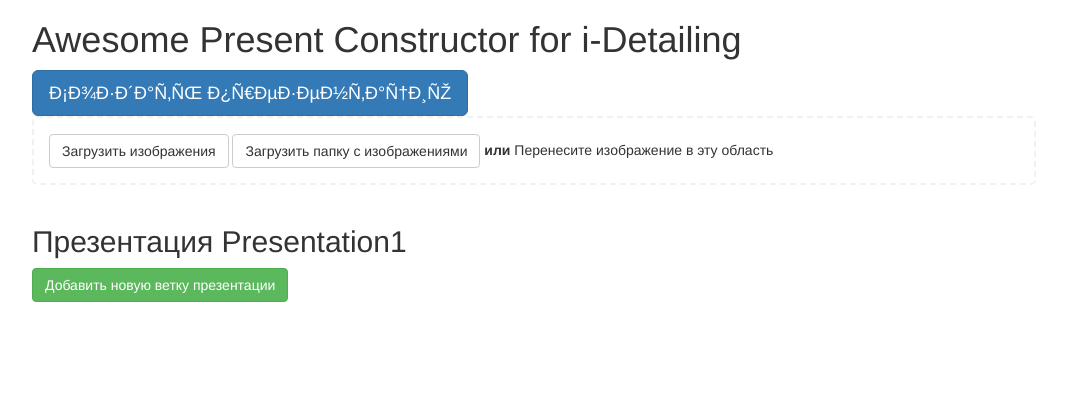
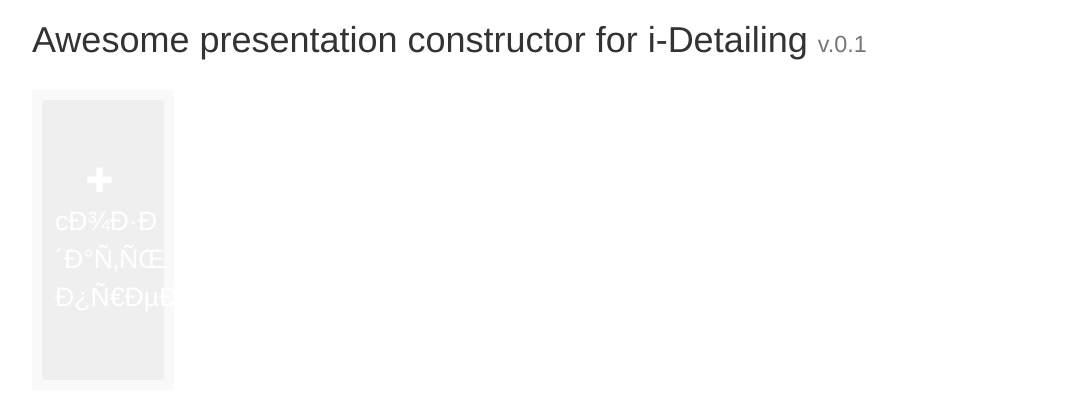
Before and after one commit to 4-life/Present-Constructor, a PHP site: page / in a window 1280 px wide. Shown: the top 419 px of the page, without its empty margins (106-1173 px from the left). Run offline with PHP 8.4, Linux system fonts and the light colour scheme.

Commit message:
adding present manupilation

```diff
--- a/index.html
+++ b/index.html
@@ -29,11 +29,38 @@
 	<div class="wrapper">
 		<section>
 
-			<h1>Awesome Present Constructor for i-Detailing</h1>
+			<h1>Awesome presentation constructor for i-Detailing <small>v.0.1</small></h1>
+			<div ng-if="content == 'presentList'">
+				<div class="row">
+					<div class="col-md-2" ng-repeat="presentation in presentAllData">
+						<div class="presentBlock" ng-click="showPresent($index)">
+							<div class="thumbnail" flow-init>
+								<img ng-if="presentation.columns.length>0" flow-img="presentation.columns[0].cards[0].data" />
+								<span ng-if="presentation.columns.length==0" class="glyphicon glyphicon-picture"></span>
+							</div>
+							<div class="caption">
+								<h3>{{presentation.name}}<span class="glyphicon glyphicon-pencil edit"></span></h3>
+								<p ng-if="presentation.columns.length>0">
+									Доступные визиты:
+									<span ng-repeat="col in presentation.columns">
+										{{col.name}}({{col.cards.length}})
+									</span>
+								</p>
+								<p ng-if="presentation.columns.length==0"><i>пустая презентация</i></p>
+							</div>
+						</div>
+					</div>
+					<div class="col-md-2">
+						<div class="presentBlock">
+							<button class="btn createPresentBtn"  ng-click="createNewPresent()"><span class="glyphicon glyphicon-plus"></span>cоздать презентацию</button>
+						</div>
+					</div>
+				</div>
+			</div>
 
-			<button class="btn btn-primary btn-lg">Создать презентацию</button>
-
-			<div ng-include="'views/create.html'"></div>
+			<div ng-if="content == 'presentDetail'">
+				<div ng-include="'views/detail.html'"></div>
+			</div>
 
 		</section>
     </div>
--- a/scripts/controllers/PresentController.js
+++ b/scripts/controllers/PresentController.js
@@ -5,14 +5,15 @@
 
 angular.module('ng-app').controller('PresentController', ['$scope', 'BoardService', 'BoardDataFactory', function ($scope, BoardService, BoardDataFactory) {
 
-  $scope.presentData = BoardService.presentData(BoardDataFactory.kanban);
+  $scope.presentAllData = BoardDataFactory.presents;
+
+  if($scope.presentAllData[0]){
+	$scope.presentData = BoardService.presentData($scope.presentAllData[0]);
+  }
+
+  $scope.content = "presentList";
 
   $scope.presentSortOptions = {
-
-    //restrict move across columns. move only within column.
-    /*accept: function (sourceItemHandleScope, destSortableScope) {
-     return sourceItemHandleScope.itemScope.sortableScope.$id !== destSortableScope.$id;
-     },*/
     itemMoved: function (event) {
       event.source.itemScope.modelValue.status = event.dest.sortableScope.$parent.column.name;
     },
@@ -32,11 +33,6 @@ angular.module('ng-app').controller('PresentController', ['$scope', 'BoardServic
   $scope.addNewColumn = function () {
     BoardService.addNewColumn($scope.presentData);
   }
-  $scope.deleteAlert = function (alert) {
-	var index = $scope.alertSizeFiles.indexOf(alert);
-	$scope.alertSizeFiles.splice(index, 1);
-  }
-
   $scope.alertSizeFiles = [];
   $scope.addNewCard = function (file,column) {
 	if(file.size>5000000){
@@ -48,4 +44,38 @@ angular.module('ng-app').controller('PresentController', ['$scope', 'BoardServic
   }
 
 
+  $scope.deleteAlert = function (alert) {
+	var index = $scope.alertSizeFiles.indexOf(alert);
+	$scope.alertSizeFiles.splice(index, 1);
+  }
+
+  $scope.showPresent = function(key){
+	$scope.presentData = BoardService.presentData($scope.presentAllData[key]);
+	$scope.setContent("presentDetail");
+  }
+
+
+
+  $scope.createNewPresent = function(){
+	var index = $scope.presentAllData.length;
+	var newBoard = new Board(index, "Present"+index, 0);
+	$scope.presentAllData[index] = newBoard;
+	$scope.presentData = BoardService.presentData(newBoard);
+	$scope.setContent("presentDetail");
+  }
+
+  $scope.saveData = function(present){
+    BoardService.saveData($scope.presentAllData, present);
+	$scope.setContent("presentList");
+  }
+
+  $scope.removeData = function(present){
+    BoardService.removeData($scope.presentAllData, present);
+	$scope.setContent("presentList");
+  }
+
+  $scope.setContent = function(content){
+	$scope.content = content;
+  }
+
 }]);
--- a/scripts/services/BoardDataFactory.js
+++ b/scripts/services/BoardDataFactory.js
@@ -6,12 +6,8 @@
 angular.module('ng-app').service('BoardDataFactory', function () {
 
   return {
-    kanban: {
-      "name": "Presentation1",
-      "numberOfColumns": 0,
-      "columns": [
+    presents: [
 
-      ]
-    }
+    ]
   };
 });
--- a/scripts/services/BoardService.js
+++ b/scripts/services/BoardService.js
@@ -6,44 +6,34 @@
 angular.module('ng-app').service('BoardService', ['$modal', 'BoardManipulator', function ($modal, BoardManipulator) {
 
   return {
+    removeData: function (allData, board) {
+       BoardManipulator.removeData(allData, board);
+    },
+    saveData: function (allData, board) {
+       BoardManipulator.saveData(allData, board);
+    },
     removeCard: function (board, column, card) {
        BoardManipulator.removeCardFromColumn(board, column, card);
     },
     removeColumn: function (board, column) {
        BoardManipulator.removeColumn(board, column);
     },
-
-    addNewCard: function (board, file, column) {
-      /*var modalInstance = $modal.open({
-        templateUrl: 'views/partials/newCard.html',
-        controller: 'NewCardController',
-        backdrop: 'static',
-        resolve: {
-          column: function () {
-            return column;
-          }
-        }
-      });
-      modalInstance.result.then(function (cardDetails) {
-        if (cardDetails) {
-          BoardManipulator.addCardToColumn(board, cardDetails.column, cardDetails.title, cardDetails.details);
-        }
-      });
-	  */
+    addNewColumn: function (board) {
+       BoardManipulator.addColumn(board);
+    },
+	addNewCard: function (board, file, column) {
 	  if(!column){
-		BoardManipulator.addCardInNewColumn(board, "Slide", file.name, file);
+		BoardManipulator.addCardToNewColumn(board, file.name, "пустое описание1", file);
 	  }else{
-		BoardManipulator.addCardToColumn(board, column, "Slide", file.name, file);
+		BoardManipulator.addCardToColumn(board, column, file.name, "пустое описание2", file);
 	  }
     },
-    addNewColumn: function (board) {
-       BoardManipulator.addNewColumn(board);
-    },
-    presentData: function (board) {
-      var presentData = new Board(board.name, board.numberOfColumns);
+	presentData: function (board) {
+      var presentData = new Board(board.id, board.name, board.numberOfColumns);
       angular.forEach(board.columns, function (column) {
         BoardManipulator.addColumn(presentData, column.name);
         angular.forEach(column.cards, function (card) {
+		  console.log(card.data);
           BoardManipulator.addCardToColumn(presentData, column, card.title, card.details, card.data);
         });
       });
--- a/styles/base.css
+++ b/styles/base.css
@@ -22,7 +22,7 @@ body{overflow-y:scroll;}
 
 .columnHeader,
 #board .table thead th {
-    padding: 5px 0;
+    padding: 5px 10px;
     font-size: 20px;
     font-weight: normal;
     border-bottom: 1px solid #dddddd;
@@ -294,8 +294,45 @@ div.task h3 {
 	cursor:pointer;
 }
 .slideNameForm,.slideDetailsForm{
-	position:absolute;
+	margin:0;
+	width:100%;
 }
 .btn-removeCard{
 	width:100%;
 }
+.presentBlock{
+	height: 300px;
+	background: #f9f9f9;
+	padding: 10px;
+	overflow:hidden;
+	margin: 20px 0;
+	cursor:pointer;
+}
+.presentBlock:hover{
+	background: rgb(221, 221, 221);
+}
+.presentBlock .thumbnail{
+	min-height:150px;
+}
+.presentBlock .thumbnail span{
+	text-align:center;
+	width:100%;
+	font-size:100pt;
+	color:#ccc;
+}
+.createPresentBtn{
+	width: 100%;
+	height: 100%;
+	color: #fff;
+	font-size: 20pt;
+	white-space: normal;
+}
+.createPresentBtn:hover{
+	background: #ccc;
+}
+.presentManipulate{
+	margin:20px 0;
+}
+.glyphicon{
+	margin-right:5px;
+}
--- a/views/create.html
+++ /dev/null
@@ -1,46 +0,0 @@
-			<div flow-init flow-files-submitted="$flow.upload()" flow-file-added="!!{png:1,gif:1,jpg:1,jpeg:1}[$file.getExtension()]" flow-file-success="addNewCard($file,presentData.columns[0])">
-				<div class="drop" flow-drop ng-class="dropClass">
-					<span class="btn btn-default" flow-btn>Загрузить изображения</span>
-					<span class="btn btn-default" flow-btn flow-directory ng-show="$flow.supportDirectory">Загрузить папку с изображениями</span>
-					<b>или</b>
-					Перенесите изображение в эту область
-				</div>
-				<div class="alert alert-danger" ng-repeat="alert in alertSizeFiles" ng-click="deleteAlert(alert)" role="alert"><span class="glyphicon glyphicon-exclamation-sign" aria-hidden="true"></span> Слишком большой размер изображения {{alert}}! Допустимо до 5мб.</div>
-
-				<div id="columns" class="row">
-					<h2 class="editable" ng-click="presentName = ! presentName; temp.name = presentData.name">Презентация {{presentData.name}} <span class="glyphicon glyphicon-pencil edit"></span></h2>
-
-					<div class="input-group presentNameForm" ng-class="{ 'hidden': ! presentName }">
-						<input type="text" class="form-control" placeholder="{{presentData.name}}" name="input" ng-model="presentData.name" required ng-trim="false"/>
-						<span class="input-group-btn">
-							<button class="btn btn-success active" type="button" ng-click="presentName = ! presentName">Сохранить</button>
-							<button class="btn btn-danger active" type="button" ng-click="presentName = ! presentName; presentData.name=temp.name">Отменить</button>
-						</span>
-					</div>
-
-					<div class="column_present" ng-repeat="column in presentData.columns" data-columnindex="{{$index}}" id="column{{$index}}">
-						<div class="column">
-							<div class="columnHeader">
-								<a title="remove column" class="btn btn-xs btn-danger removeColumn" ng-click="removeColumn(column)">Удалить ветку {{column.title}}</a>
-
-								<span class="present_title editable" ng-click="changeTitle = ! changeTitle; temp.title = column.title">
-									Ветка {{column.title}} <span class="glyphicon glyphicon-pencil edit"></span> (слайдов: {{column.cards.length}})
-								</span>
-
-								<div class="input-group" ng-class="{ 'hidden': ! changeTitle }">
-									<input type="text" class="form-control" placeholder="{{column.title}}" name="input" ng-model="column.title" required ng-trim="false"/>
-									<span class="input-group-btn">
-										<button class="btn btn-success active" type="button" ng-click="changeTitle = ! changeTitle">Сохранить</button>
-										<button class="btn btn-danger active" type="button" ng-click="changeTitle = ! changeTitle; column.title=temp.title">Отменить</button>
-									</span>
-								</div>
-
-							</div>
-							<ul class="cards card-list" as-sortable="presentSortOptions" ng-model="column.cards">
-								<li class="card" ng-repeat="card in column.cards" as-sortable-item ng-include="'views/partials/card.html'"></li>
-							</ul>
-						</div>
-					</div>
-					<button ng-click="addNewColumn()" class="btn btn-success addNewColumn">Добавить новую ветку презентации</button>
-				</div>
-			</div>
```
Also changed, not shown: app.js (+14 -21 lines), scripts/services/BoardManipulator.js (+40 -24 lines), views/detail.html (added, +54 -0 lines), views/partials/card.html (+9 -9 lines).
